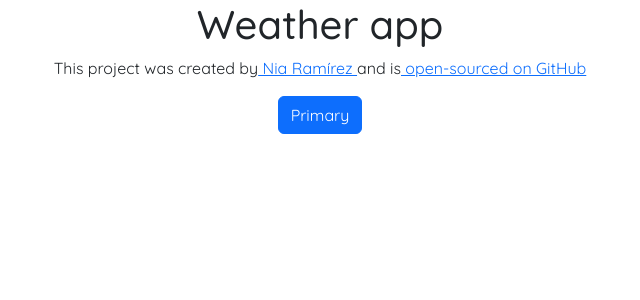
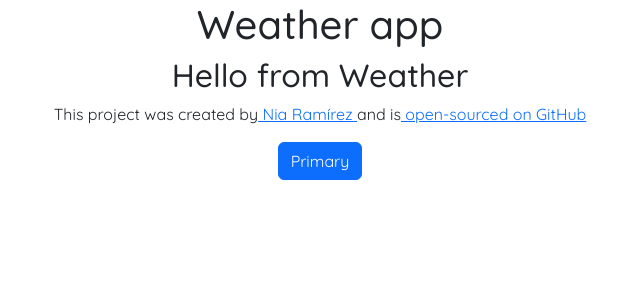
Before and after one commit to estefaniaramirezmnt/React-weather-app, a React (Create React App) app: page / in a window 1280 px wide. Shown: the top 300 px of the page, without its empty margins (320-960 px from the left). Built offline with nearby package versions, Linux system fonts and the light colour scheme.

Commit message:
Added style.css to a new folder for styles

```diff
--- a/src/App.js
+++ b/src/App.js
@@ -1,5 +1,6 @@
 import "bootstrap/dist/css/bootstrap.css";
-import "./App.css";
+import "./style/style.css";
+import Weather from "./components/Weather";
 import Footer from "./components/Footer";
 
 function App() {
@@ -7,6 +8,7 @@ function App() {
     <div className="App">
       <div className="container">
         <h1>Weather app</h1>
+        <Weather />
         <Footer />
         <button className="btn btn-primary">Primary</button>
       </div>
--- /dev/null
+++ b/src/components/Weather.js
@@ -0,0 +1,11 @@
+import React from "react";
+
+function Weather() {
+  return (
+    <div>
+      <h2>Hello from Weather</h2>
+    </div>
+  );
+}
+
+export default Weather;
```
Also changed, not shown: src/style/style.css (renamed from src/App.css).
